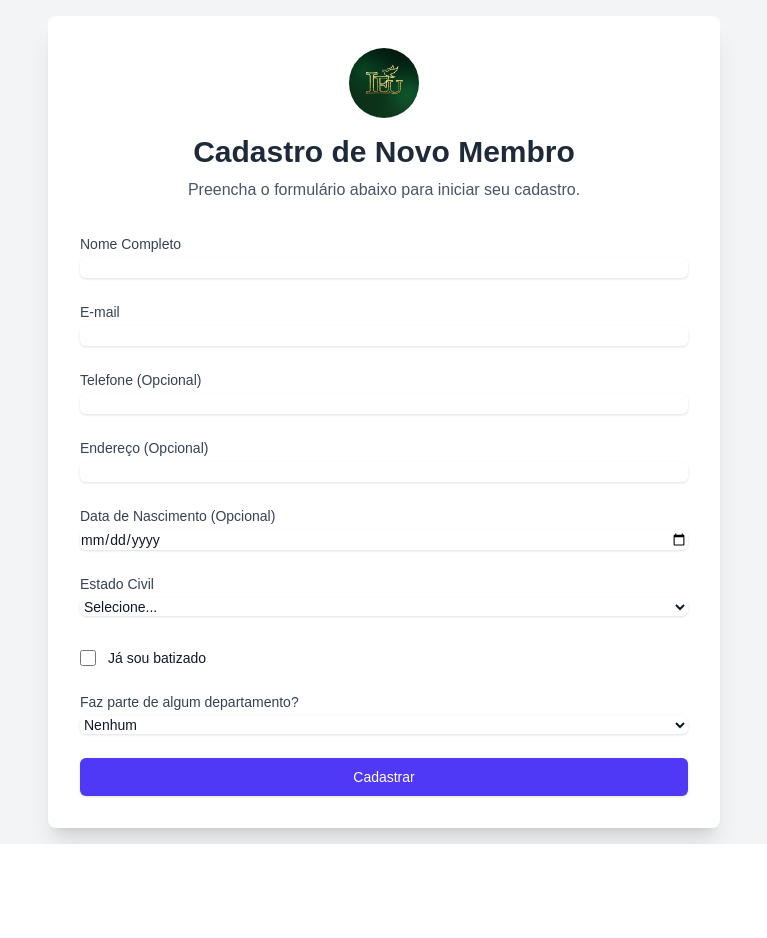
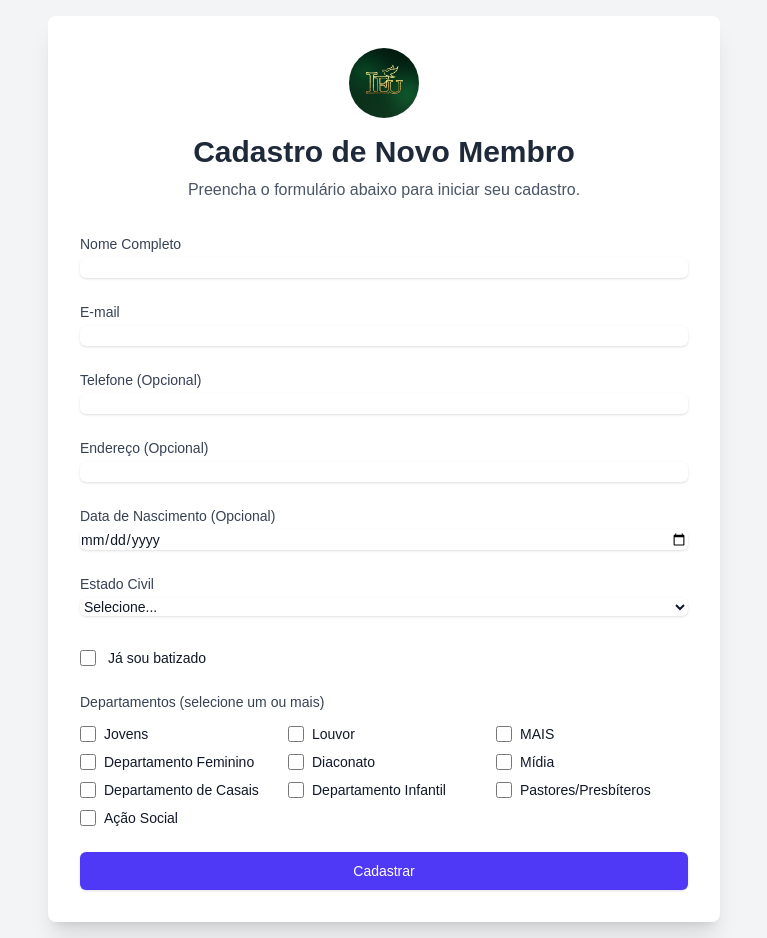
Before and after one commit to pedrohenrique-23/gestao-membros-igreja, a Next.js app: page /cadastro in a window 1280 px wide. Shown: the whole page, without its empty margins (256-1023 px from the left). Before the commit the page ends 844 px from the top, so only its background shows below. Built offline with nearby package versions, Linux system fonts and the light colour scheme.

Commit message:
fix: resolve build errors by simplifying form validation

```diff
--- a/src/app/cadastro/page.tsx
+++ b/src/app/cadastro/page.tsx
@@ -2,7 +2,8 @@
 'use client';
 
 import { useForm, useWatch, SubmitHandler } from 'react-hook-form';
-import { MemberFormData } from '@/lib/schemas';
+// REMOVEMOS O ZODRESOLVER DO IMPORT
+import { MemberFormData, departments } from '@/lib/schemas'; // Schema ainda usado para o tipo
 import { addMember } from '@/actions/members';
 import { useRouter } from 'next/navigation';
 import Image from 'next/image';
@@ -16,11 +17,11 @@ export default function PaginaCadastro() {
     control,
     formState: { errors, isSubmitting },
   } = useForm<MemberFormData>({
-    // REMOVEMOS O ZODRESOLVER DAQUI
+    // REMOVEMOS A LINHA DO RESOLVER
     defaultValues: {
       is_baptized: false,
       marital_status: '',
-      department: '',
+      department: [],
       name: '',
       email: '',
       phone: '',
@@ -33,7 +34,9 @@ export default function PaginaCadastro() {
   const isBaptized = useWatch({ control, name: 'is_baptized' });
 
   const onSubmit: SubmitHandler<MemberFormData> = async (data) => {
-    const result = await addMember(data);
+    // Garante que department seja sempre um array
+    const dataToSend = { ...data, department: data.department || [] };
+    const result = await addMember(dataToSend);
     if (result.success) {
       router.push('/cadastro/sucesso');
     } else {
@@ -51,17 +54,23 @@ export default function PaginaCadastro() {
         <form onSubmit={handleSubmit(onSubmit)} className="space-y-6">
           <div>
             <label htmlFor="name" className="block text-sm font-medium text-gray-700">Nome Completo</label>
-            {/* ADICIONAMOS A VALIDAÇÃO NATIVA ABAIXO */}
+            {/* Validação Nativa Adicionada */}
             <input id="name" type="text" {...register('name', { required: 'O nome é obrigatório' })} className="mt-1 block w-full rounded-md border-gray-300 text-gray-900 shadow-sm focus:border-indigo-500 focus:ring-indigo-500 sm:text-sm"/>
             {errors.name && <p className="mt-2 text-sm text-red-600">{errors.name.message}</p>}
           </div>
           <div>
             <label htmlFor="email" className="block text-sm font-medium text-gray-700">E-mail</label>
-            {/* ADICIONAMOS A VALIDAÇÃO NATIVA ABAIXO */}
-            <input id="email" type="email" {...register('email', { required: 'O e-mail é obrigatório' })} className="mt-1 block w-full rounded-md border-gray-300 text-gray-900 shadow-sm focus:border-indigo-500 focus:ring-indigo-500 sm:text-sm"/>
+            {/* Validação Nativa Adicionada */}
+            <input id="email" type="email" {...register('email', {
+              required: 'O e-mail é obrigatório',
+              pattern: { // Adiciona validação básica de formato de email
+                value: /^[A-Z0-9._%+-]+@[A-Z0-9.-]+\.[A-Z]{2,}$/i,
+                message: "Endereço de e-mail inválido"
+              }
+            })} className="mt-1 block w-full rounded-md border-gray-300 text-gray-900 shadow-sm focus:border-indigo-500 focus:ring-indigo-500 sm:text-sm"/>
             {errors.email && <p className="mt-2 text-sm text-red-600">{errors.email.message}</p>}
           </div>
-          {/* O resto dos campos não obrigatórios continua igual */}
+          {/* Outros campos sem validação nativa */}
           <div>
             <label htmlFor="phone" className="block text-sm font-medium text-gray-700">Telefone (Opcional)</label>
             <input id="phone" type="tel" {...register('phone')} className="mt-1 block w-full rounded-md border-gray-300 text-gray-900 shadow-sm focus:border-indigo-500 focus:ring-indigo-500 sm:text-sm"/>
@@ -91,25 +100,23 @@ export default function PaginaCadastro() {
           {isBaptized && (
             <div>
               <label htmlFor="baptism_date" className="block text-sm font-medium text-gray-700">Data de Batismo</label>
+              {/* Validação condicional Zod não funcionará aqui em tempo real */}
               <input id="baptism_date" type="date" {...register('baptism_date')} className="mt-1 block w-full rounded-md border-gray-300 text-gray-900 shadow-sm focus:border-indigo-500 focus:ring-indigo-500 sm:text-sm"/>
-              {errors.baptism_date && <p className="mt-2 text-sm text-red-600">{errors.baptism_date.message}</p>}
+              {/* A mensagem de erro do Zod para este campo não aparecerá dinamicamente */}
             </div>
           )}
-          <div>
-            <label htmlFor="department" className="block text-sm font-medium text-gray-700">Faz parte de algum departamento?</label>
-            <select id="department" {...register('department')} className="mt-1 block w-full rounded-md border-gray-300 text-gray-900 shadow-sm focus:border-indigo-500 focus:ring-indigo-500 sm:text-sm">
-              <option value="">Nenhum</option>
-              <option value="Jovens">Jovens</option>
-              <option value="Louvor">Louvor</option>
-              <option value="MAIS">MAIS</option>
-              <option value="Departamento Feminino">Departamento Feminino</option>
-              <option value="Diaconato">Diaconato</option>
-              <option value="Mídia">Mídia</option>
-              <option value="Departamento de Casais">Departamento de Casais</option>
-              <option value="Departamento Infantil">Departamento Infantil</option>
-              <option value="Pastores/Presbíteros">Pastores/Presbíteros</option>
-              <option value="Ação Social">Ação Social</option>
-            </select>
+          <div className="space-y-3">
+            <label className="block text-sm font-medium text-gray-700">
+              Departamentos (selecione um ou mais)
+            </label>
+            <div className="grid grid-cols-2 gap-x-4 gap-y-2 sm:grid-cols-3">
+              {departments.map((dept) => (
+                <div key={dept} className="flex items-center gap-2">
+                  <input id={`dept-cadastro-${dept}`} type="checkbox" {...register('department')} value={dept} className="h-4 w-4 rounded border-gray-300 text-indigo-600 focus:ring-indigo-600"/>
+                  <label htmlFor={`dept-cadastro-${dept}`} className="text-sm text-gray-900">{dept}</label>
+                </div>
+              ))}
+            </div>
           </div>
           <div>
             <button type="submit" disabled={isSubmitting} className="flex w-full justify-center rounded-md border border-transparent bg-indigo-600 px-4 py-2 text-sm font-medium text-white shadow-sm hover:bg-indigo-700 focus:outline-none focus:ring-2 focus:ring-indigo-500 focus:ring-offset-2 disabled:cursor-not-allowed disabled:bg-indigo-400 cursor-pointer">
--- a/src/components/EditMemberForm.tsx
+++ b/src/components/EditMemberForm.tsx
@@ -2,7 +2,8 @@
 'use client';
 
 import { useForm, useWatch, SubmitHandler } from 'react-hook-form';
-import { MemberFormData, Member } from '@/lib/schemas';
+// REMOVEMOS O ZODRESOLVER DO IMPORT
+import { MemberFormData, Member, departments } from '@/lib/schemas'; // Schema ainda usado para tipos
 import { updateMember } from '@/actions/members';
 
 export function EditMemberForm({ member }: { member: Member }) {
@@ -12,7 +13,7 @@ export function EditMemberForm({ member }: { member: Member }) {
     control,
     formState: { errors, isSubmitting },
   } = useForm<MemberFormData>({
-    // REMOVEMOS O ZODRESOLVER DAQUI
+    // REMOVEMOS A LINHA DO RESOLVER
     defaultValues: {
       name: member.name || '',
       email: member.email || '',
@@ -22,14 +23,16 @@ export function EditMemberForm({ member }: { member: Member }) {
       baptism_date: member.baptism_date || '',
       marital_status: member.marital_status || '',
       is_baptized: member.is_baptized || false,
-      department: member.department || '',
+      department: member.department || [],
     },
   });
 
   const isBaptized = useWatch({ control, name: 'is_baptized' });
 
   const onSubmit: SubmitHandler<MemberFormData> = async (data) => {
-    const result = await updateMember(member.id, data);
+    // Garante que department seja sempre um array
+    const dataToSend = { ...data, department: data.department || [] };
+    const result = await updateMember(member.id, dataToSend);
     if (result && !result.success) {
       alert(result.message || 'Falha ao atualizar o membro.');
     }
@@ -39,17 +42,23 @@ export function EditMemberForm({ member }: { member: Member }) {
     <form onSubmit={handleSubmit(onSubmit)} className="space-y-6">
       <div>
         <label htmlFor="name" className="block text-sm font-medium text-gray-700">Nome Completo</label>
-        {/* ADICIONAMOS A VALIDAÇÃO NATIVA ABAIXO */}
+        {/* Validação Nativa Adicionada */}
         <input id="name" type="text" {...register('name', { required: 'O nome é obrigatório' })} className="mt-1 block w-full rounded-md border-gray-300 text-gray-900 shadow-sm focus:border-indigo-500 focus:ring-indigo-500 sm:text-sm" />
         {errors.name && <p className="mt-2 text-sm text-red-600">{errors.name.message}</p>}
       </div>
       <div>
         <label htmlFor="email" className="block text-sm font-medium text-gray-700">E-mail</label>
-        {/* ADICIONAMOS A VALIDAÇÃO NATIVA ABAIXO */}
-        <input id="email" type="email" {...register('email', { required: 'O e-mail é obrigatório' })} className="mt-1 block w-full rounded-md border-gray-300 text-gray-900 shadow-sm focus:border-indigo-500 focus:ring-indigo-500 sm:text-sm" />
+        {/* Validação Nativa Adicionada */}
+        <input id="email" type="email" {...register('email', {
+          required: 'O e-mail é obrigatório',
+          pattern: { // Adiciona validação básica de formato de email
+            value: /^[A-Z0-9._%+-]+@[A-Z0-9.-]+\.[A-Z]{2,}$/i,
+            message: "Endereço de e-mail inválido"
+          }
+        })} className="mt-1 block w-full rounded-md border-gray-300 text-gray-900 shadow-sm focus:border-indigo-500 focus:ring-indigo-500 sm:text-sm" />
         {errors.email && <p className="mt-2 text-sm text-red-600">{errors.email.message}</p>}
       </div>
-      {/* O resto dos campos continua igual */}
+      {/* Outros campos sem validação nativa */}
       <div>
         <label htmlFor="phone" className="block text-sm font-medium text-gray-700">Telefone</label>
         <input id="phone" type="tel" {...register('phone')} className="mt-1 block w-full rounded-md border-gray-300 text-gray-900 shadow-sm focus:border-indigo-500 focus:ring-indigo-500 sm:text-sm" />
@@ -80,24 +89,21 @@ export function EditMemberForm({ member }: { member: Member }) {
         <div>
           <label htmlFor="baptism_date" className="block text-sm font-medium text-gray-700">Data de Batismo</label>
           <input id="baptism_date" type="date" {...register('baptism_date')} className="mt-1 block w-full rounded-md border-gray-300 text-gray-900 shadow-sm focus:border-indigo-500 focus:ring-indigo-500 sm:text-sm"/>
-          {errors.baptism_date && <p className="mt-2 text-sm text-red-600">{errors.baptism_date.message}</p>}
+           {/* A mensagem de erro do Zod para este campo não aparecerá dinamicamente */}
         </div>
       )}
-      <div>
-        <label htmlFor="department" className="block text-sm font-medium text-gray-700">Departamento</label>
-        <select id="department" {...register('department')} className="mt-1 block w-full rounded-md border-gray-300 text-gray-900 shadow-sm focus:border-indigo-500 focus:ring-indigo-500 sm:text-sm">
-          <option value="">Nenhum</option>
-          <option value="Jovens">Jovens</option>
-          <option value="Louvor">Louvor</option>
-          <option value="MAIS">MAIS</option>
-          <option value="Departamento Feminino">Departamento Feminino</option>
-          <option value="Diaconato">Diaconato</option>
-          <option value="Mídia">Mídia</option>
-          <option value="Departamento de Casais">Departamento de Casais</option>
-          <option value="Departamento Infantil">Departamento Infantil</option>
-          <option value="Pastores/Presbíteros">Pastores/Presbíteros</option>
-          <option value="Ação Social">Ação Social</option>
-        </select>
+      <div className="space-y-3">
+        <label className="block text-sm font-medium text-gray-700">
+          Departamentos (selecione um ou mais)
+        </label>
+        <div className="grid grid-cols-2 gap-x-4 gap-y-2 sm:grid-cols-3">
+          {departments.map((dept) => (
+            <div key={dept} className="flex items-center gap-2">
+              <input id={`dept-edit-${dept}`} type="checkbox" {...register('department')} value={dept} className="h-4 w-4 rounded border-gray-300 text-indigo-600 focus:ring-indigo-600"/>
+              <label htmlFor={`dept-edit-${dept}`} className="text-sm text-gray-900">{dept}</label>
+            </div>
+          ))}
+        </div>
       </div>
       <div>
         <button type="submit" disabled={isSubmitting} className="flex w-full justify-center rounded-md border border-transparent bg-indigo-600 px-4 py-2 text-sm font-medium text-white shadow-sm hover:bg-indigo-700 focus:outline-none focus:ring-2 focus:ring-indigo-500 focus:ring-offset-2 disabled:cursor-not-allowed disabled:bg-indigo-400 cursor-pointer">
--- a/src/lib/schemas.ts
+++ b/src/lib/schemas.ts
@@ -1,5 +1,18 @@
 // src/lib/schemas.ts
 import { z } from 'zod';
+
+export const departments = [
+  'Jovens',
+  'Louvor',
+  'MAIS',
+  'Departamento Feminino',
+  'Diaconato',
+  'Mídia',
+  'Departamento de Casais',
+  'Departamento Infantil',
+  'Pastores/Presbíteros',
+  'Ação Social',
+];
 
 export const memberSchema = z.object({
   name: z.string().min(3, { message: 'O nome deve ter no mínimo 3 caracteres.' }),
@@ -9,7 +22,7 @@ export const memberSchema = z.object({
   birth_date: z.string().optional(),
   marital_status: z.string().optional(),
   is_baptized: z.boolean().default(false),
-  department: z.string().optional(),
+  department: z.array(z.string()).optional(),
   baptism_date: z.string().optional(),
 })
 .refine(data => {
@@ -34,4 +47,5 @@ export type Member = MemberFormData & {
   created_at: string;
   status: string;
   is_baptized: boolean | null; // Ajuste para o tipo do Supabase
+  department: string[] | null; // Ajuste para o tipo do Supabase
 };
```
Also changed, not shown: src/actions/members.ts (+24 -5 lines), src/app/admin/(panel)/membros/page.tsx (+43 -10 lines).
